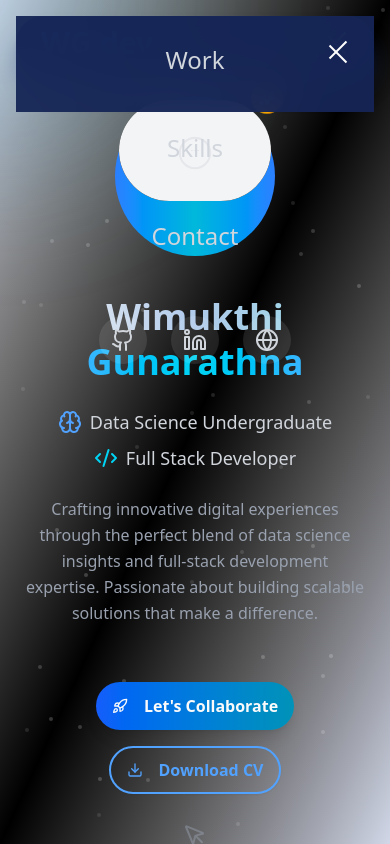
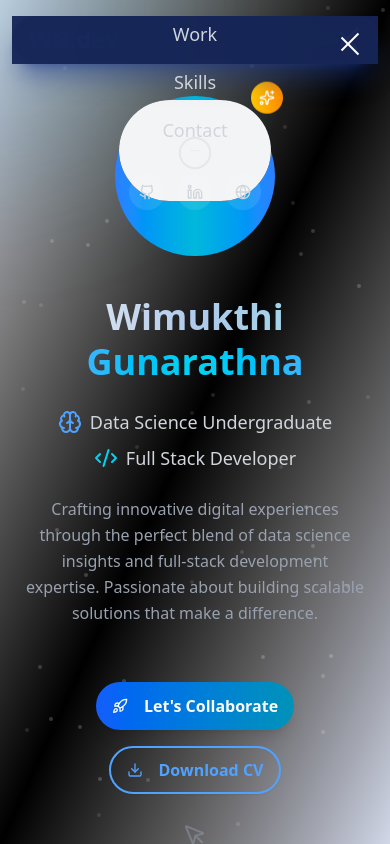
Before and after one commit to Wimukthi316/Portfolio-New, a Next.js app: page / in a window 390 px wide. Both pictures are taken after a click on the button "Open menu". Shown: the top 844 px of the page. Built offline with nearby package versions, Linux system fonts and the light colour scheme.

Commit message:
Refactor mobile navigation styles for improved usability and aesthetics

```diff
--- a/src/app/page.tsx
+++ b/src/app/page.tsx
@@ -352,9 +352,9 @@ export default function ModernPortfolio() {
       </div>
 
       {/* Navigation */}
-      <nav className="fixed top-4 left-1/2 -translate-x-1/2 w-[calc(100%-2rem)] max-w-2xl z-[100] transition-all duration-300">
-        <div className="bg-blue-950/70 backdrop-blur-xl rounded-full border border-white/10 shadow-xl shadow-blue-900/50 py-2 px-6 flex justify-between items-center">
-          <div className="text-3xl font-bold bg-gradient-to-r from-blue-400 to-cyan-400 bg-clip-text text-transparent transform hover:scale-105 transition-transform duration-300">
+      <nav className="fixed top-4 left-1/2 -translate-x-1/2 w-[calc(100%-1.5rem)] max-w-2xl z-[100] transition-all duration-300">
+        <div className="bg-blue-950/70 backdrop-blur-xl rounded-full border border-white/10 shadow-xl shadow-blue-900/50 py-1.5 px-4 flex justify-between items-center">
+          <div className="text-2xl font-bold bg-gradient-to-r from-blue-400 to-cyan-400 bg-clip-text text-transparent transform hover:scale-105 transition-transform duration-300">
             WG.dev
           </div>
 
@@ -388,10 +388,10 @@ export default function ModernPortfolio() {
               animate="visible"
               exit="exit"
               variants={mobileMenuVariants}
-              className="fixed inset-0 bg-blue-950/95 backdrop-blur-xl z-[101] flex flex-col items-center justify-center py-12"
+              className="fixed inset-0 bg-blue-950/95 backdrop-blur-xl z-[101] flex flex-col items-center justify-center py-6"
             >
               <button
-                className="absolute top-6 right-6 text-white"
+                className="absolute top-4 right-4 text-white"
                 onClick={() => setIsMenuOpen(false)}
                 aria-label="Close menu"
               >
@@ -401,18 +401,18 @@ export default function ModernPortfolio() {
               {/* Branding inside mobile menu */}
               <motion.div
                 variants={mobileMenuItemVariants}
-                className="text-4xl font-bold bg-gradient-to-r from-blue-400 to-cyan-400 bg-clip-text text-transparent mb-12"
+                className="text-2xl font-bold bg-gradient-to-r from-blue-400 to-cyan-400 bg-clip-text text-transparent mb-4"
               >
                 WG.dev
               </motion.div>
 
-              <motion.div variants={containerVariants} className="flex flex-col gap-6">
+              <motion.div variants={containerVariants} className="flex flex-col gap-2">
                 {["home", "about", "work", "skills", "contact"].map((section) => (
                   <motion.button
                     key={section}
                     variants={mobileMenuItemVariants}
                     onClick={() => scrollToSection(section)}
-                    className="block w-full text-center py-4 text-2xl capitalize text-gray-300 font-medium hover:text-blue-300 hover:bg-white/5 transition-all duration-200 rounded-lg"
+                    className="block w-full text-center py-1.5 text-lg capitalize text-gray-300 font-medium hover:text-blue-300 hover:bg-white/5 transition-all duration-200 rounded-lg"
                   >
                     {section}
                   </motion.button>
@@ -420,7 +420,7 @@ export default function ModernPortfolio() {
               </motion.div>
 
               {/* Social icons inside mobile menu */}
-              <motion.div variants={containerVariants} className="flex justify-center space-x-6 mt-12">
+              <motion.div variants={containerVariants} className="flex justify-center space-x-3 mt-6">
                 {[
                   { icon: Github, href: "#", label: "GitHub" },
                   { icon: Linkedin, href: "#", label: "LinkedIn" },
@@ -429,10 +429,10 @@ export default function ModernPortfolio() {
                   <motion.div key={label} variants={mobileMenuItemVariants} whileHover="hover">
                     <Link
                       href={href}
-                      className="w-12 h-12 rounded-full bg-white/10 backdrop-blur-sm flex items-center justify-center hover:bg-white/20 transition-all duration-300 group"
+                      className="w-9 h-9 rounded-full bg-white/10 backdrop-blur-sm flex items-center justify-center hover:bg-white/20 transition-all duration-300 group"
                       aria-label={label}
                     >
-                      <Icon className="w-6 h-6 text-gray-300 group-hover:text-white" />
+                      <Icon className="w-4 h-4 text-gray-300 group-hover:text-white" />
                     </Link>
                   </motion.div>
                 ))}
```
